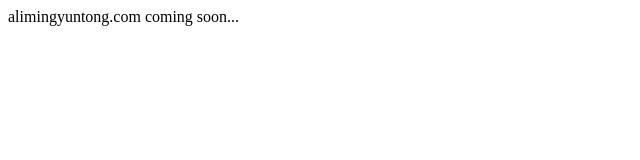
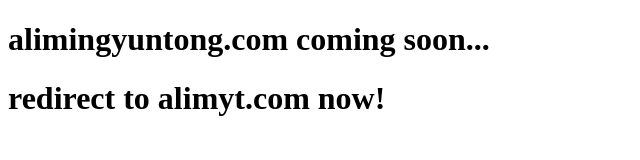
Before and after one commit to alimingyuntong/web, a plain HTML site: page index.html in a window 1280 px wide. Shown: the whole page, without its empty margins (0-640 px from the left). Drawn offline with Linux system fonts and the light colour scheme.

Commit message:
www.alimingyuntong.com

```diff
--- a/index.html
+++ b/index.html
@@ -3,9 +3,11 @@
   <head>
     <meta charset="UTF-8">
     <title>alimingyuntong.com</title>
+    <meta http-equiv="refresh" content="3; url=http://www.alimyt.com/" />
   </head>
   <body>
-	alimingyuntong.com coming soon...
+	<h1>alimingyuntong.com coming soon...</h1>
+	<h1>redirect to alimyt.com now!</h1>
 
   </body>
 </html>
```
